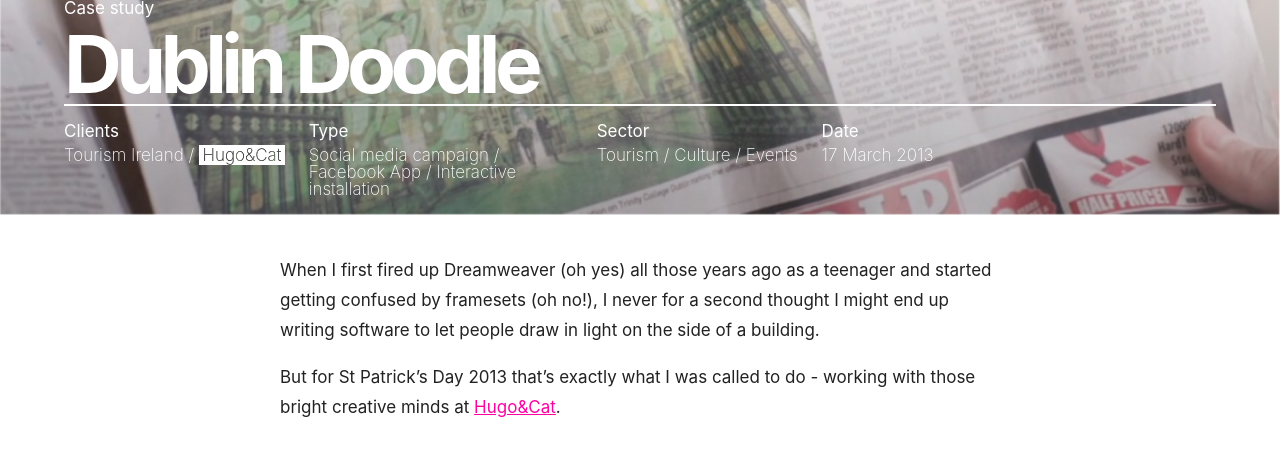
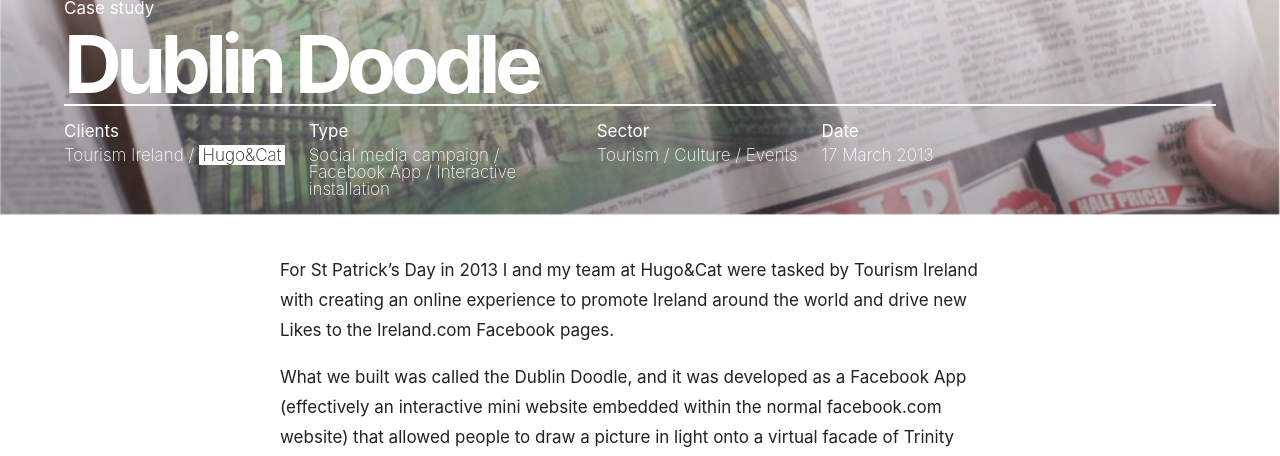
Before and after one commit to andrewmee/andrewmee.github.io, a Jekyll site: the page built from _posts/2013-03-17-dublin-doodle.md, in a window 1280 px wide and 1400 px high, scrolled down 505 px. Shown: the top 456 px of the window. Built offline with Jekyll 4.4.1, drawn with Linux system fonts in a browser that asks for light colours; some of the changed text lies outside the part shown; grey boxes are pictures that could not be loaded.

Commit message:
Update Dublin Doodle copy to be less informal

```diff
--- a/_posts/2013-03-17-dublin-doodle.md
+++ b/_posts/2013-03-17-dublin-doodle.md
@@ -22,17 +22,21 @@
 ---
 
 <div class="gutters" markdown="1">
-When I first fired up Dreamweaver (oh yes) all those years ago as a teenager and started getting confused by framesets (oh no!), I never for a second thought I might end up writing software to let people draw in light on the side of a building.
+For St Patrick's Day in 2013 I and my team at Hugo&Cat were tasked by Tourism Ireland with creating an online experience to promote Ireland around the world and drive new Likes to the Ireland.com Facebook pages.
 
-But for St Patrick's Day 2013 that's exactly what I was called to do - working with those bright creative minds at [Hugo&Cat](http://www.hugoandcat.com).
+What we built was called the Dublin Doodle, and it was developed as a Facebook App (effectively an interactive mini website embedded within the normal facebook.com website) that allowed people to draw a picture in light onto a virtual facade of Trinity College in Dublin.
+
+They could then share their creation with their friends as well as browse, play back, like, and comment on other people's entries using the app.
+
+The best of these doodles were then projected onto the face of the _real_ college to kick off the official St Patrick's Day festival in Dublin.
 
 {% include video.html url="https://player.vimeo.com/video/89036930?color=ffffff&title=0&byline=0&portrait=0" %}
 
-How exactly? Using JavaScript and Canvas I created a drawing tool which allowed people to scribble away on a picture of Trinity College in Dublin.  To make it realistic, each stroke was blended algorithmically into the night-time photograph to give the doodler a real appreciation of what it would look like projected onto the side of the college.
+At the core of this project was the drawing tool we developed using JavaScript and Canvas to allow people to scribble away on a picture of Trinity College.  To make it realistic we blended each stroke algorithmically into the night-time photograph to give the doodler a real appreciation of what it would look like once projected onto the college facade.
 
 Simultaneously, each stroke was faithfully recorded &mdash; both the properties of the pen used, and the coordinates along its length &mdash; so that the whole drawing process could be played back as an animation when viewing other entrants to the competition.
 
-Another script operated offline to recreate each winning doodle in high definition, and automatically saved each rendered frame to be plugged into the projectors on the day.  You can see more of the amazing creations below.
+Meanwhile we created a separate script which operated offline to recreate each winning doodle in a super high definition animation to be plugged into the outdoor projectors on the day.  You can see more of the amazing creations below;
 </div>
 
 {% include video.html url="https://player.vimeo.com/video/89295850?color=ffffff&title=0&byline=0&portrait=0" %}
```
